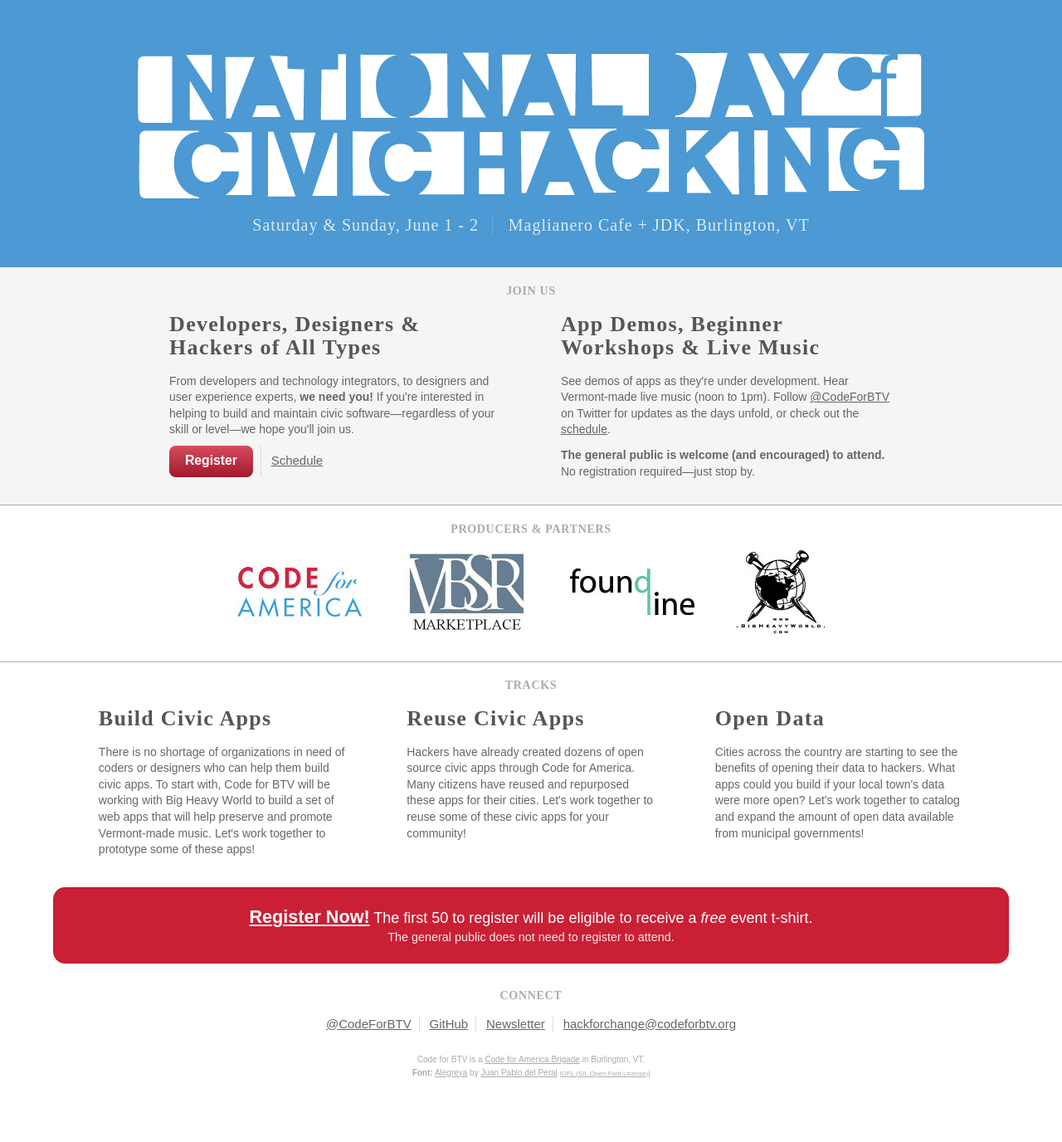
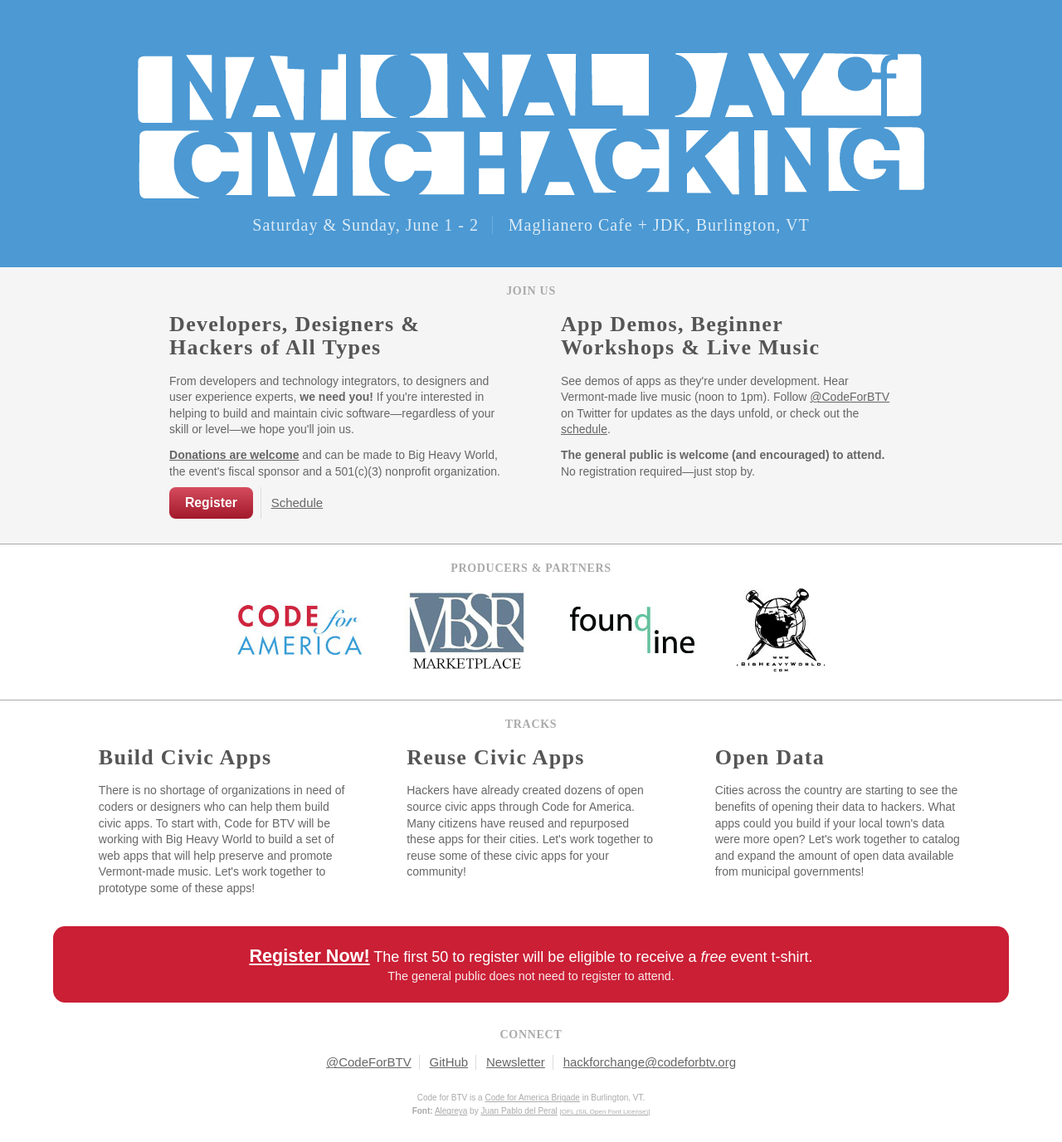
Before and after one commit to tedholtz/codeforbtv.github.com, a Jekyll site: the page built from index.html, in a window 1280 px wide. Shown: the whole page at 83% size. Built offline with Jekyll 4.4.1, drawn with Linux system fonts in a browser that asks for light colours; some web fonts are replaced; before the commit the page ends 1330 px from its top, so only the background shows below that.

Commit message:
Add donation link.

```diff
--- a/index.html
+++ b/index.html
@@ -14,6 +14,7 @@
     <article id="hackers">
         <h1>Developers, Designers &amp; Hackers of All Types</h1>
         <p>From developers and technology integrators, to designers and user experience experts, <strong>we need you!</strong> If you're interested in helping to build and maintain civic software—regardless of your skill or level—we hope you'll join us.</p>
+        <p><a href="https://www.paypal.com/cgi-bin/webscr?cmd=_s-xclick&hosted_button_id=RVJ2PPFKF22SN"><strong>Donations are welcome</strong></a> and can be made to Big Heavy World, the event's fiscal sponsor and a 501(c)(3) nonprofit organization.</p>
         <nav>
             <ul>
                 <li><strong><a href="http://codeforbtv.eventbrite.com/" class="button">Register</a></strong></li>
```
